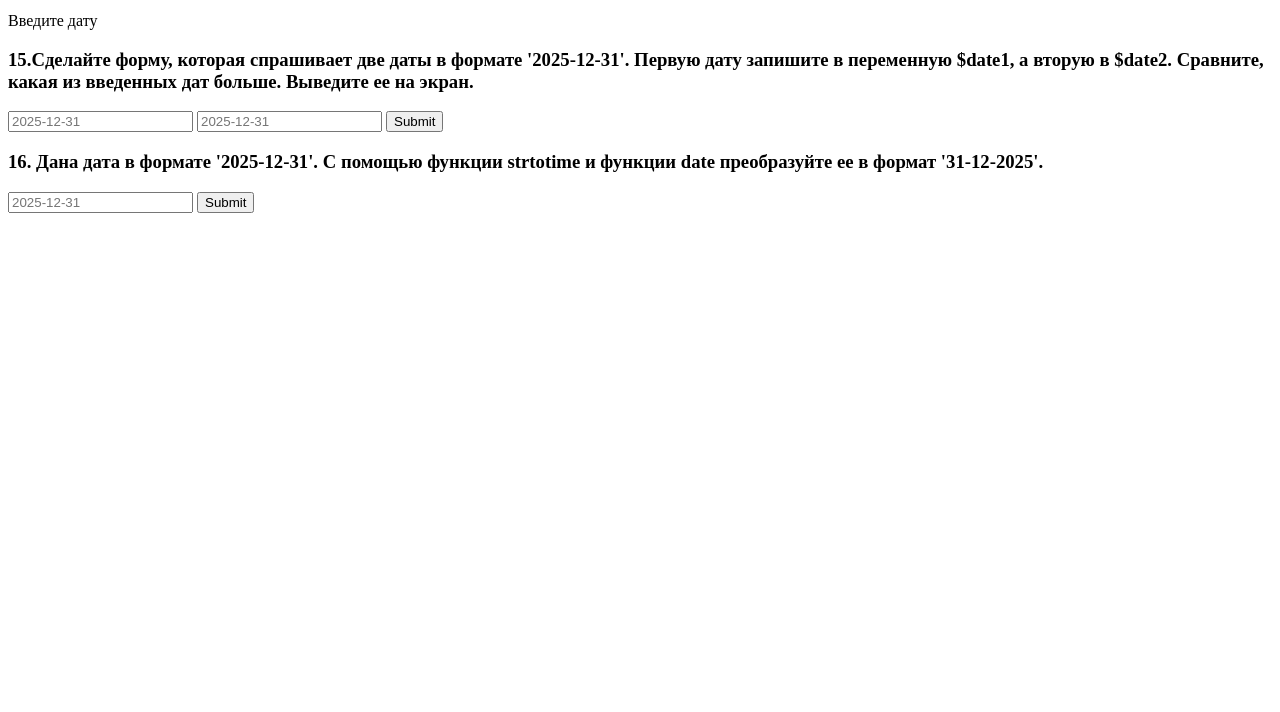
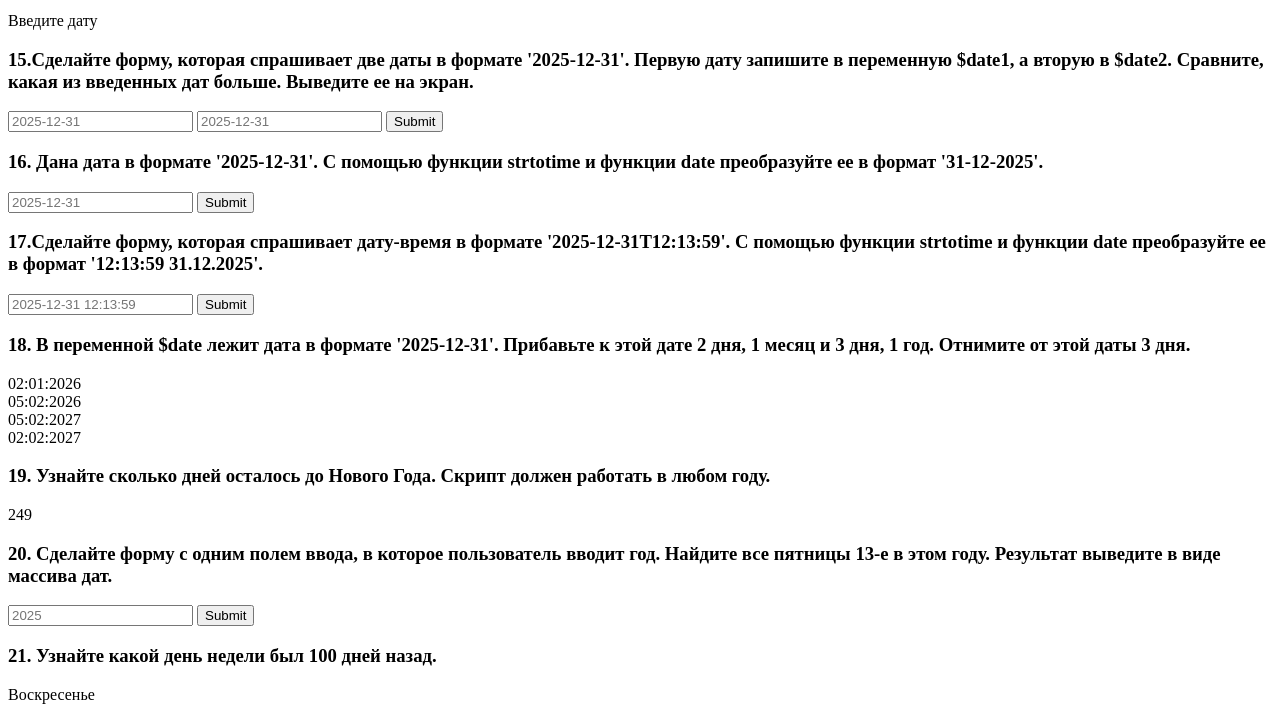
Before and after one commit to VadymShcherbak/php-lesson, a PHP site: page /?date_13=1 in a window 1280 px wide. Shown: the part 1335-2047 px from the top of the page. Before the commit the page ends 1548 px from the top, so only its background shows below. Run offline with PHP 8.4, Linux system fonts and the light colour scheme; data that the repository does not hold is empty.

Commit message:
lesson11 done

```diff
--- a/lesson11/index.php
+++ b/lesson11/index.php
@@ -286,8 +286,6 @@ va_todo_14();
 <?php
 /**
  * Va_todo_15
- *
- * @return void
  */
 function va_todo_15() {
 	$date1 = esc_html( $_GET['date_15'] );
@@ -307,7 +305,7 @@ va_todo_15();
 
 <form action="" method="GET">
 	<input type="text" name="date_16" placeholder="2025-12-31">
-	<input type="submit" name="submit">
+	<input type="submit" name="submit_16">
 </form>
 
 <?php
@@ -317,13 +315,140 @@ va_todo_15();
  * @return void
  */
 function va_todo_16() {
+	if ( ! isset( $_GET['submit_16'] ) ) {
+		return;
+	}
 
 	if ( ! empty( $_GET['date_16'] ) ) {
 		$date = esc_html( $_GET['date_16'] );
 
-		echo date( 'd-n-Y', strtotime( $date ) );
+		echo date( 'd-m-Y', strtotime( $date ) );
 	}
 }
 
 va_todo_16();
 ?>
+
+<h3>17.Сделайте форму, которая спрашивает дату-время в формате '2025-12-31T12:13:59'. С помощью функции strtotime и функции date преобразуйте ее в формат '12:13:59 31.12.2025'.</h3>
+
+<form action="" method="GET">
+	<input type="text" name="date_17" placeholder="2025-12-31 12:13:59">
+	<input type="submit" name="submit_17">
+</form>
+
+<?php
+/**
+ * Va_todo_17
+ *
+ * @return void
+ */
+function va_todo_17() {
+	if ( ! isset( $_GET['submit_17'] ) ) {
+		return;
+	}
+
+	$date = esc_html( $_GET['date_17'] );
+
+	echo date( 'h:i:s d.m.Y', strtotime( $date ) );
+}
+
+va_todo_17();
+?>
+
+<h3>18. В переменной $date лежит дата в формате '2025-12-31'. Прибавьте к этой дате 2 дня, 1 месяц и 3 дня, 1 год. Отнимите от этой даты 3 дня.</h3>
+
+<?php
+/**
+ * Va_todo_18
+ */
+function va_todo_18() {
+	$date = '2025-12-31';
+
+	$date2 = date_create( $date );
+	date_modify( $date2, '2 days' );
+	echo date_format( $date2, 'd:m:Y' ) . '<br>';
+
+	date_modify( $date2, '1 month 3 days' );
+	echo date_format( $date2, 'd:m:Y' ) . '<br>';
+
+	date_modify( $date2, '1 year' );
+	echo date_format( $date2, 'd:m:Y' ) . '<br>';
+
+	date_modify( $date2, '-3 days' );
+	echo date_format( $date2, 'd:m:Y' ) . '<br>';
+}
+
+va_todo_18();
+?>
+
+<h3>19. Узнайте сколько дней осталось до Нового Года. Скрипт должен работать в любом году.</h3>
+
+<?php
+/**
+ * Va_todo_19
+ */
+function va_todo_19() {
+	echo date( 'L' ) ? 366 - date( 'z' ) : 365 - date( 'z' );
+}
+
+va_todo_19();
+?>
+
+<h3>20. Сделайте форму с одним полем ввода, в которое пользователь вводит год. Найдите все пятницы 13-е в этом году. Результат выведите в виде массива дат.</h3>
+
+<form action="" method="GET">
+	<input type="text" name="date_20" placeholder="2025">
+	<input type="submit" name="submit_20">
+</form>
+
+<?php
+/**
+ * Va_todo_20
+ *
+ * @return void
+ */
+function va_todo_20() {
+	if ( ! isset( $_GET['submit_20'] ) ) {
+		return;
+	}
+
+	if ( ! empty( $_GET['date_20'] ) && is_numeric( $_GET['date_20'] ) ) {
+		$year   = esc_html( $_GET['date_20'] );
+		$friday = array();
+
+		for ( $month = 1; $month <= 12; $month++ ) {
+			$month_days = date( 't', mktime( 0, 0, 0, $month, 1, $year ) );
+
+			for ( $day = 1; $day <= $month_days; $day++ ) {
+				$this_date = mktime( 0, 0, 0, $month, $day, $year );
+
+				if ( '13' === date( 'j', $this_date ) && '5' === date( 'w', $this_date ) ) {
+					$friday[] = date( 'd.m.Y', $this_date );
+				}
+			}
+		}
+
+		ar( $friday );
+	}
+}
+
+va_todo_20();
+?>
+
+<h3>21. Узнайте какой день недели был 100 дней назад.</h3>
+
+<?php
+/**
+ * Va_todo_21
+ */
+function va_todo_21() {
+	$week = array( 'Воскресенье', 'Понедельник', 'Вторник', 'Среда', 'Четверг', 'Пятница', 'Суббота' );
+	$date = date_create( date( 'Y-m-d' ) );
+
+	date_modify( $date, '-100 day' );
+
+	echo $week[ date( 'w', strtotime( date_format( $date, 'd.m.Y' ) ) ) ];
+}
+
+va_todo_21();
+?>
```
Also changed, not shown: lesson10/index.php (+3 -18 lines), lesson12/helper.php (added, +11 -0 lines), lesson12/index.php (added).
